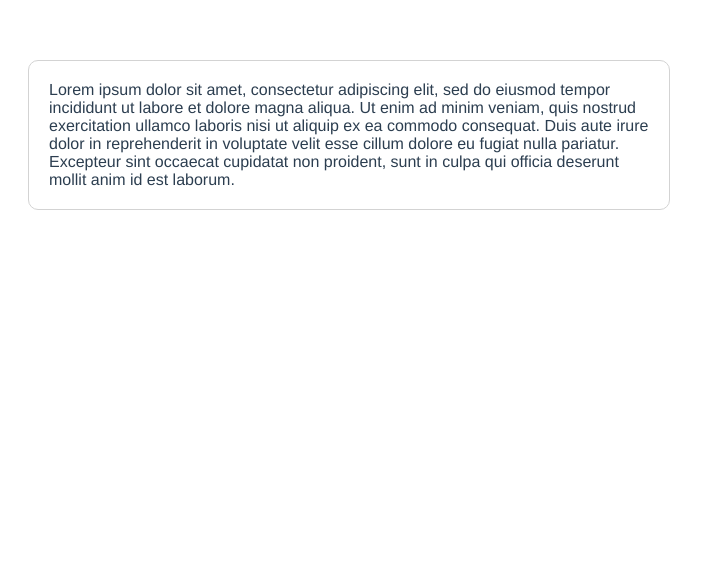
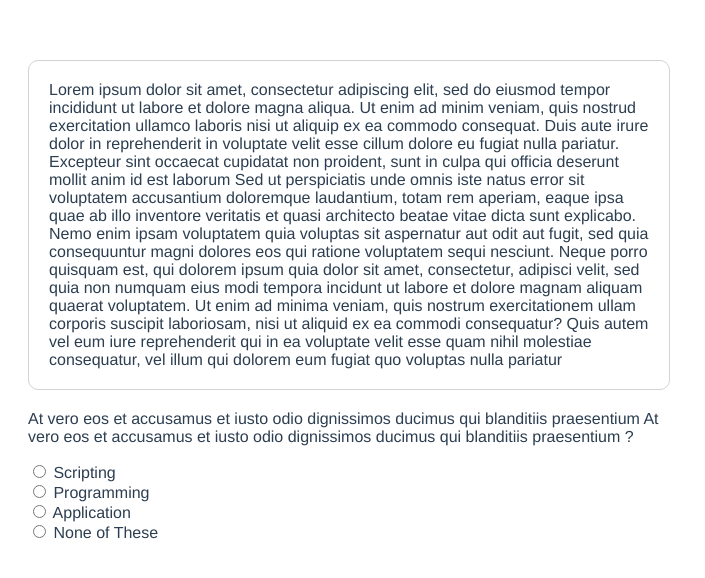
Before and after one commit to vectshad/SimpleTestPlatform, a Vue app: page / in a window 1280 px wide. Shown: the top 578 px of the page, without its empty margins (0-705 px from the left). Built offline with nearby package versions, Linux system fonts and the light colour scheme.

Commit message:
add question with multiple choice

```diff
--- a/src/App.vue
+++ b/src/App.vue
@@ -1,6 +1,6 @@
 <template>
   <div id="app">
-    <Question :question= questionText />
+    <Question :questionDesc= "questionText" :question= "quest"/>
   </div>
 </template>
 
@@ -14,7 +14,8 @@ export default {
   },
   data() {
     return {
-      questionText : "Lorem ipsum dolor sit amet, consectetur adipiscing elit, sed do eiusmod tempor incididunt ut labore et dolore magna aliqua. Ut enim ad minim veniam, quis nostrud exercitation ullamco laboris nisi ut aliquip ex ea commodo consequat. Duis aute irure dolor in reprehenderit in voluptate velit esse cillum dolore eu fugiat nulla pariatur. Excepteur sint occaecat cupidatat non proident, sunt in culpa qui officia deserunt mollit anim id est laborum."
+      questionText : "Lorem ipsum dolor sit amet, consectetur adipiscing elit, sed do eiusmod tempor incididunt ut labore et dolore magna aliqua. Ut enim ad minim veniam, quis nostrud exercitation ullamco laboris nisi ut aliquip ex ea commodo consequat. Duis aute irure dolor in reprehenderit in voluptate velit esse cillum dolore eu fugiat nulla pariatur. Excepteur sint occaecat cupidatat non proident, sunt in culpa qui officia deserunt mollit anim id est laborum Sed ut perspiciatis unde omnis iste natus error sit voluptatem accusantium doloremque laudantium, totam rem aperiam, eaque ipsa quae ab illo inventore veritatis et quasi architecto beatae vitae dicta sunt explicabo. Nemo enim ipsam voluptatem quia voluptas sit aspernatur aut odit aut fugit, sed quia consequuntur magni dolores eos qui ratione voluptatem sequi nesciunt. Neque porro quisquam est, qui dolorem ipsum quia dolor sit amet, consectetur, adipisci velit, sed quia non numquam eius modi tempora incidunt ut labore et dolore magnam aliquam quaerat voluptatem. Ut enim ad minima veniam, quis nostrum exercitationem ullam corporis suscipit laboriosam, nisi ut aliquid ex ea commodi consequatur? Quis autem vel eum iure reprehenderit qui in ea voluptate velit esse quam nihil molestiae consequatur, vel illum qui dolorem eum fugiat quo voluptas nulla pariatur",
+      quest: "At vero eos et accusamus et iusto odio dignissimos ducimus qui blanditiis praesentium At vero eos et accusamus et iusto odio dignissimos ducimus qui blanditiis praesentium ?"
     }
   }
 }
--- a/src/components/Question.vue
+++ b/src/components/Question.vue
@@ -1,13 +1,32 @@
 <template>
+<div>
   <div class="question-box">
-    {{ question }}
+    {{ questionDesc}}
   </div>
+  <div class="question-answer">
+    <div class="question">
+      <p> {{ question }} </p>
+    </div>
+    <div class="answer">
+      <form>
+        <input type="radio" name="choice" value="Scripting"> Scripting
+        <br>
+        <input type="radio" name="choice" value="Programming"> Programming
+        <br>
+        <input type="radio" name="choice" value="Application"> Application
+        <br>
+        <input type="radio" name="choice" value="None of These"> None of These
+      </form>
+    </div>
+  </div>
+</div>
 </template>
 
 <script>
 export default {
   name : "Question",
   props: {
+    questionDesc: String,
     question: String
   }
 }
@@ -24,4 +43,13 @@ export default {
   margin: 20px;
   text-align: left;
 }
+
+.question-answer {
+  margin: 20px;
+  width: 650px;
+  text-align: left;
+}
+.p.question {
+  font-weight: bold;
+}
 </style>
```
